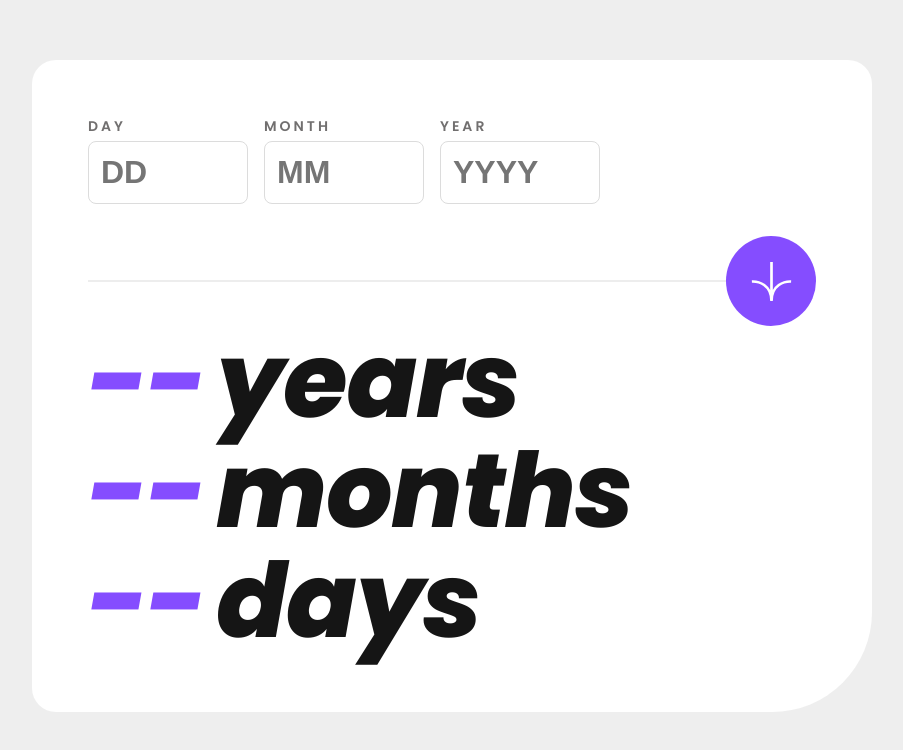
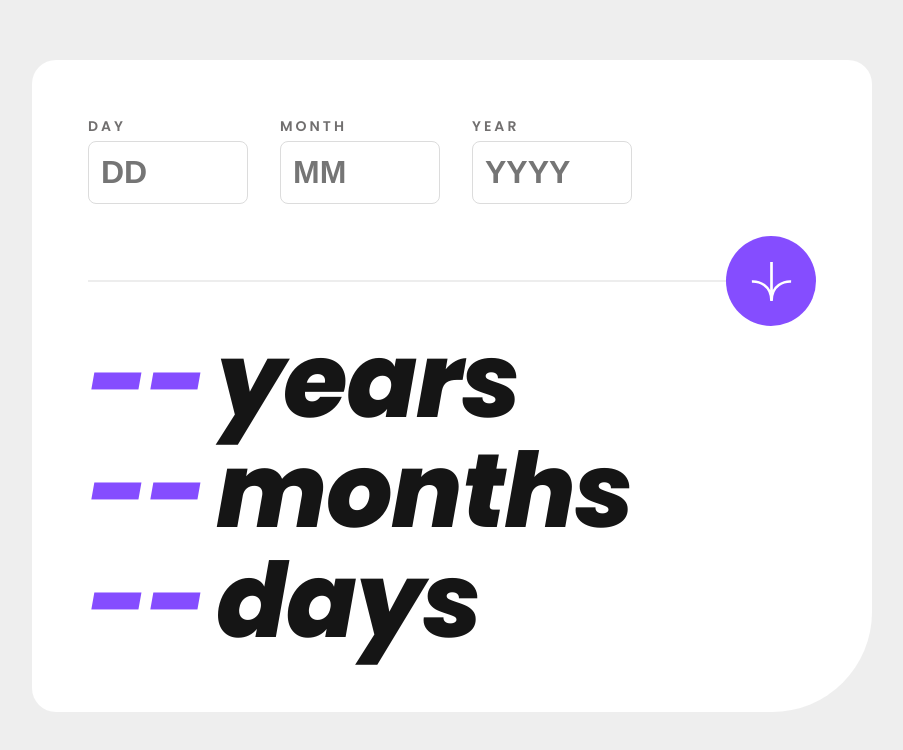
Before and after one commit to Hugo-Farias/age-calculator-app, a React (Vite) app: page / in a window 1280 px wide. Shown: the top 750 px of the page, without its empty margins (188-1091 px from the left). Built offline with nearby package versions, Linux system fonts and the light colour scheme.

Commit message:
minor UI changes

```diff
--- a/src/components/YearForm.scss
+++ b/src/components/YearForm.scss
@@ -13,6 +13,10 @@
       @include flex-center;
       justify-content: flex-start;
       gap: 1.6rem;
+
+      @media (min-width: $screen-tablet) {
+        gap: 3.2rem;
+      }
 
       .label-input {
         @include flex-center;
```
